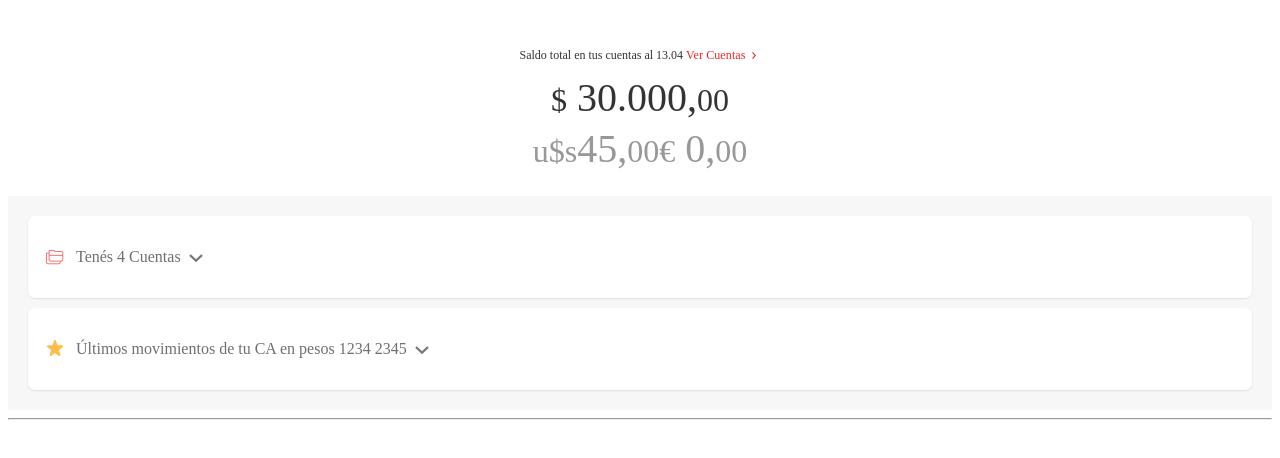
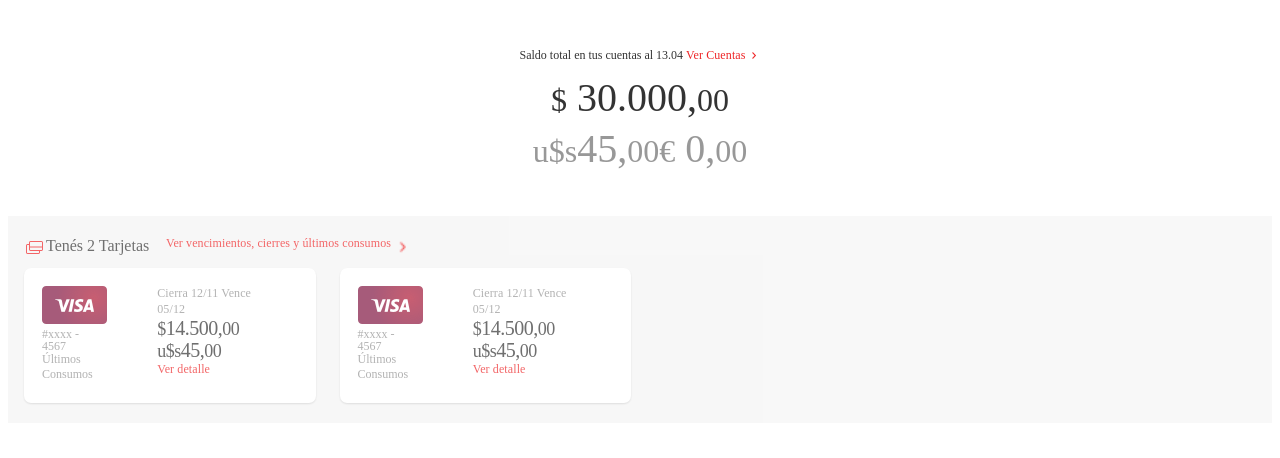
Before and after one commit to JuanCruzMonteros/Ego-Challenge2-Mobile, an Angular app: page / in a window 1280 px wide. Shown: the top 458 px of the page. Built offline with nearby package versions, Linux system fonts and the light colour scheme.

Commit message:
cards funcional

```diff
--- a/src/app/app.module.ts
+++ b/src/app/app.module.ts
@@ -5,7 +5,6 @@ import { AppRoutingModule } from './app-routing.module';
 import { AppComponent } from './app.component';
 import { HeaderComponent } from './globals/header/header.component';
 import { FooterComponent } from './globals/footer/footer.component';
-import { MainComponent } from './components/main/main.component';
 import { ResumenComponent } from './components/resumen/resumen.component';
 import { BannerComponent } from './components/resumen/banner/banner.component';
 import { CardsComponent } from './components/resumen/cards/cards.component';
@@ -18,7 +17,6 @@ import { MoneyComponent } from './components/resumen/money/money.component';
     AppComponent,
     HeaderComponent,
     FooterComponent,
-    MainComponent,
     ResumenComponent,
     BannerComponent,
     CardsComponent,
--- a/src/app/components/main/main.component.html
+++ /dev/null
@@ -1 +0,0 @@
-<p>main works!</p>
--- a/src/app/components/main/main.component.ts
+++ /dev/null
@@ -1,15 +0,0 @@
-import { Component, OnInit } from '@angular/core';
-
-@Component({
-  selector: 'app-main',
-  templateUrl: './main.component.html',
-  styleUrls: ['./main.component.css']
-})
-export class MainComponent implements OnInit {
-
-  constructor() { }
-
-  ngOnInit(): void {
-  }
-
-}
--- a/src/app/components/resumen/cards/cards.component.css
+++ b/src/app/components/resumen/cards/cards.component.css
@@ -0,0 +1,169 @@
+#cards {
+    display: grid;
+    grid-template-areas: "cardsRow1" "cardsRow2";
+    padding-left: 16px;
+    padding-right: 10px;
+    padding-bottom: 20px;
+    padding-top: 20px;
+    /* height: 162px; */
+    opacity: 0.7;
+    background-color: #f5f5f5;
+    row-gap: 10px;
+}
+
+.cardsRow1 {
+    grid-area: cardsRow1;
+    display: flex;
+}
+
+.Text {
+    width: 120px;
+    font-family: Heebo;
+    font-size: 16px;
+    font-weight: 500;
+    font-stretch: normal;
+    font-style: normal;
+    line-height: 1.25;
+    letter-spacing: normal;
+    color: #333333;
+}
+
+.-Label {
+    /* width: 249px; */
+    height: 16px;
+    font-family: Heebo;
+    font-size: 12px;
+    font-weight: normal;
+    font-stretch: normal;
+    font-style: normal;
+    line-height: 1.33;
+    letter-spacing: 0.1px;
+    text-align: center;
+    color: #ee2527;
+}
+
+.Text .text-style-1 {
+    font-weight: normal;
+}
+
+.cardsRow2 {
+    grid-area: cardsRow2;
+    grid-column-start: 1;
+    grid-column-end: 4;
+    display: grid;
+    grid-template-columns: repeat(4, 1fr);
+    column-gap: 24px;
+}
+
+* {
+    box-sizing: border-box;
+}
+
+.box {
+    border: 2px solid #ffa94d;
+    border-radius: 5px;
+    background-color: #ffd8a8;
+    padding: 1em;
+    color: #d9480f;
+}
+
+.item {
+    /* width: 302px; */
+    height: 135px;
+    border-radius: 7px;
+    box-shadow: 0 1px 2px 0 rgba(0, 0, 0, 0.15);
+    background-color: #ffffff;
+}
+
+.card-grid {
+    display: grid;
+    grid-template-areas: left right;
+    column-gap: 30px;
+    padding: 18px;
+    margin: 0;
+}
+
+.left {
+    grid-column: 1;
+}
+
+.left .Tarjeta {
+    width: 65px;
+    object-fit: contain;
+}
+
+.left .Text {
+    width: 58px;
+    font-family: Heebo;
+    font-size: 12px;
+    font-weight: normal;
+    font-stretch: normal;
+    font-style: normal;
+    line-height: 1;
+    letter-spacing: normal;
+    color: #939393;
+}
+
+.left .Pago {
+    width: 58px;
+    font-family: Heebo;
+    font-size: 12px;
+    font-weight: normal;
+    font-stretch: normal;
+    font-style: normal;
+    line-height: 1.25;
+    letter-spacing: normal;
+    color: #939393;
+}
+
+.right {
+    grid-column: 2;
+}
+
+.right .cierra .Text {
+    font-family: Heebo;
+    font-size: 12px;
+    font-weight: normal;
+    font-stretch: normal;
+    font-style: normal;
+    line-height: 1.33;
+    letter-spacing: 0.1px;
+    color: #939393;
+}
+
+.right .Moneda {
+    width: 62px;
+    font-family: Heebo;
+    font-weight: normal;
+    font-stretch: normal;
+    font-style: normal;
+    letter-spacing: -0.5px;
+    color: #333333;
+}
+
+.right .Moneda .simbolo {
+    line-height: 1.11;
+    font-size: 18px;
+}
+
+.right .Moneda .cantidad {
+    line-height: 1;
+    font-size: 20px;
+}
+
+.right .Moneda .decimales {
+    line-height: 1.1;
+    font-size: 18px;
+}
+
+.right .link {
+    width: 58px;
+    font-family: Heebo;
+    font-size: 12px;
+    font-weight: normal;
+    font-stretch: normal;
+    font-style: normal;
+    line-height: 1.33;
+    letter-spacing: 0.1px;
+    color: #ee2527;
+}
--- a/src/app/components/resumen/cards/cards.component.html
+++ b/src/app/components/resumen/cards/cards.component.html
@@ -0,0 +1,45 @@
+<section id="cards">
+    <div class="cardsRow1">
+        <img src="./assets/png/cards.png" srcset="./assets/png/cards@2x.png 2x,
+
+                ./assets/png/cards@3x.png 3x" class="Cards">
+        <div class="Text">Tenés 2 Tarjetas</div>
+        <div class="-Label">Ver vencimientos, cierres y últimos consumos</div>
+        <img src="./assets/png/right.png" srcset="./assets/png/right@2x.png 2x,
+        ./assets/png/right@3x.png 3x" class="right">
+
+    </div>
+    <div class="cardsRow2">
+        <div class="item card-grid" *ngFor="let card of this.cards">
+            <div class="left">
+                <img src="{{ card.path }}" srcset="{{ card.path }}@2x.png 2x,
+                {{ card.path }}@3x.png 3x" class="Tarjeta">
+                <div class="Text">
+                    {{ card.number }}
+                </div>
+                <div class="Pago">
+                    {{ card.pago }}
+                </div>
+            </div>
+            <div class="right">
+                <div class="cierra">
+                    <div class="Text">Cierra {{ card.cierra }} Vence {{ card.vence }}</div>
+                </div>
+                <div class="Moneda">
+                    <span class="simbolo">$</span>
+                    <span class="cantidad">{{card.pesos }},</span>
+                    <span class="decimales">00</span>
+                </div>
+                <div class="Moneda">
+                    <span class="simbolo">u$s</span>
+                    <span class="cantidad">{{card.dolares}},</span>
+                    <span class="decimales">00</span>
+                </div>
+
+                <div class="link">
+                    Ver detalle
+                </div>
+            </div>
+        </div>
+    </div>
+</section>
--- a/src/app/components/resumen/cards/cards.component.ts
+++ b/src/app/components/resumen/cards/cards.component.ts
@@ -7,9 +7,27 @@ import { Component, OnInit } from '@angular/core';
 })
 export class CardsComponent implements OnInit {
 
-  constructor() { }
+  public  cards = [{
+  path: "./assets/png/tarjeta_2.png",
+  number: "#xxxx - 4567",
+  pago: "Últimos Consumos",
+  cierra: "12/11",
+  vence: "05/12",
+  pesos: "14.500",
+  dolares: "45"
+}, {
+  path: "./assets/png/tarjeta_2.png",
+  number: "#xxxx - 4567",
+  pago: "Últimos Consumos",
+  cierra: "12/11",
+  vence: "05/12",
+  pesos: "14.500",
+  dolares: "45"
+}];
 
-  ngOnInit(): void {
-  }
+constructor() { }
+
+ngOnInit(): void {
+}
 
 }
--- a/src/app/components/resumen/resumen.component.html
+++ b/src/app/components/resumen/resumen.component.html
@@ -5,8 +5,10 @@
 
     <app-money></app-money>
 
-    <app-accounts></app-accounts>
+    <!-- <app-accounts></app-accounts> -->
     <app-cards></app-cards>
+
+
     <!--
     <app-navbar></app-navbar>
     <app-accounts></app-accounts>
```
Also changed, not shown: src/app/components/main/main.component.css (deleted), 2 other files (tests, documents, lock files or other folders).
